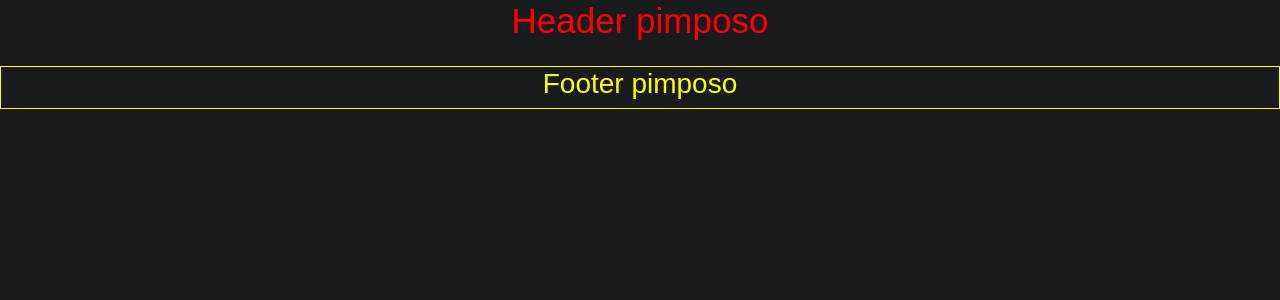
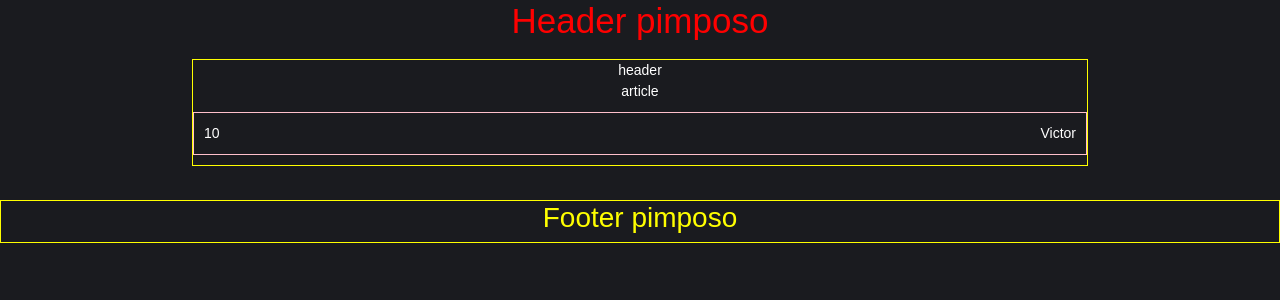
Before and after one commit to wyvern800/personal-blog-front, a React app: page /articles in a window 1280 px wide. Shown: the top 300 px of the page. Built offline with nearby package versions, Linux system fonts and the light colour scheme.

Commit message:
Added Article,About views

```diff
--- a/src/routes.js
+++ b/src/routes.js
@@ -1,12 +1,14 @@
 import React from "react";
 import { Switch, Route } from "react-router-dom";
 
-import Home from "./views/Home";
+import Home from './views/Home';
+import Article from './views/Article';
 
 export default function Routes() {
   return (
     <Switch>
         <Route path="/" exact component={Home} />
+        <Route path="/articles" exact component={Article} />
         {/**<Route path="/characters" exact component={Character} />**/}
     </Switch>
   );
--- /dev/null
+++ b/src/views/Article/index.js
@@ -0,0 +1,24 @@
+import React, { Component } from 'react';
+
+import { Container } from './styles';
+
+export default class Article extends Component {
+  render() {
+    return (
+      <Container>
+        <div className="main">
+          <section className="article">
+          <div className="article-header">
+              <div className="article-title">header</div>
+            </div>
+            article
+            <div className="article-footer">
+              <div className="likes">10</div>
+              <div className="author">Victor</div>
+            </div>
+          </section>
+        </div>
+      </Container>
+    );
+  }
+}
--- /dev/null
+++ b/src/views/Article/styles.js
@@ -0,0 +1,41 @@
+import styled from 'styled-components';
+
+export const Container = styled.div`
+  // Celular
+  @media only screen and (max-width: 600px) {
+    section.article {
+      min-width: 100%;
+    }
+  }
+
+  div.main {
+    display: flex;
+    flex-direction: column;
+    align-items: center;
+
+    section.article {
+      border: 1px solid yellow;
+      margin-top: 10px;
+      margin-bottom: 10px;
+      width: 70%;
+      //margin-left: 20%;
+    }
+
+    .article-footer {
+      border: 1px solid pink;
+      margin-top: 10px;
+      margin-bottom: 10px;
+      display: flex;
+      flex-direction: row;
+      justify-content: space-between;
+    }
+
+    .likes {
+      margin: 10px;
+    }
+
+    .author {
+      margin: 10px;
+    }
+  }
+`;
--- a/src/views/Home/styles.js
+++ b/src/views/Home/styles.js
@@ -1,20 +1,38 @@
 import styled, { keyframes, css } from 'styled-components';
 
+// Celular
 export const Container = styled.div`
-  div {
+  @media only screen and (max-width: 600px) {
+    div.main {
+      display: flex;
+      flex-direction: column;
+    }
+
+    section {
+      min-width: 100%;
+    }
+
+    aside {
+      min-width: 100%;
+    }
+  }
+
+  div.main {
     display: flex;
-    justify-content: center;
+    justify-content: space-around;
     border: 1px solid purple;
 
     section {
-      margin: 10px;
+      margin-top: 10px;
+      margin-bottom: 10px;
       border: 1px solid yellow;
-      width: 50%;
+      width: 60%;
     }
 
     aside {
-      margin: 10px;
-      width: 30%;
+      margin-top: 10px;
+      margin-bottom: 10px;
+      width: 35%;
       border: 1px solid cyan;
     }
   }
```
Also changed, not shown: src/views/About/index.js (added).
